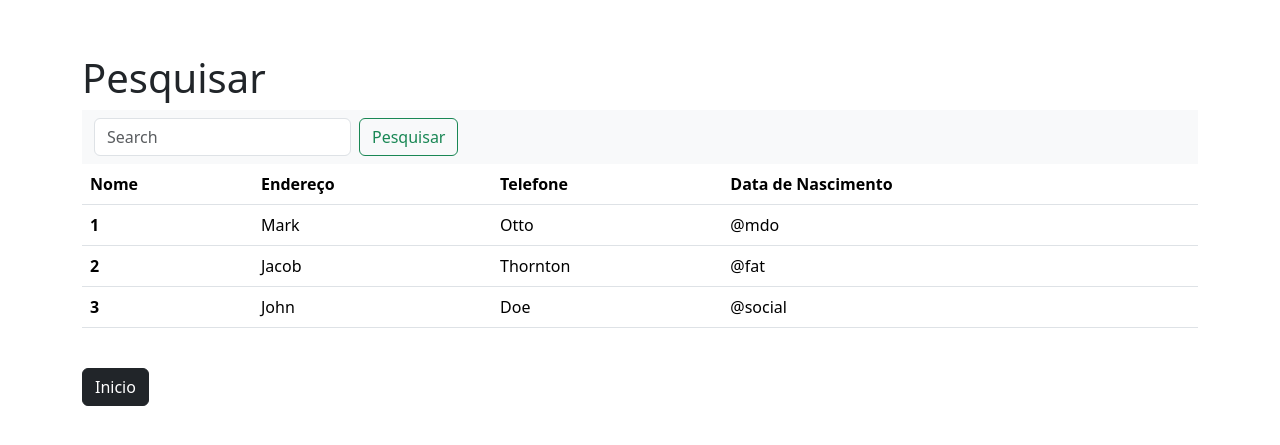
After one commit to camillelimade/Empresa, a PHP site: page /pesquisa.php in a window 1280 px wide. The commit adds this page. Shown: the top 445 px of the page. Run offline with PHP 8.4, Linux system fonts and the light colour scheme.

Commit message:
adição de funcionalidade de pesquisa (incompleta)

```diff
--- /dev/null
+++ b/treino/cad.css
@@ -0,0 +1,7 @@
+*{
+    margin: 0;
+    padding: 0;
+}
+#corpo1{
+    margin-top: 54px;
+}
--- a/treino/conexao.php
+++ b/treino/conexao.php
@@ -8,3 +8,9 @@
     if($conn->connect_error){
         die("Deu ruim ". $conn->connect_error);
     }
+    function mensagem($texto ,$tipo){
+        echo "<div class='alert alert-$tipo' role='alert'>
+                $texto
+            </div>";
+    }
+?>
--- /dev/null
+++ b/treino/pesquisa.php
@@ -0,0 +1,69 @@
+<!doctype html>
+<html lang="pt-br">
+
+<head>
+    <meta charset="utf-8">
+    <meta name="viewport" content="width=device-width, initial-scale=1">
+    <title>Pesquisar - Empresa</title>
+    <link rel="stylesheet" href="cad.css">
+    <link href="css/bootstrap.min.css" rel="stylesheet"
+        integrity="sha384-LN+7fdVzj6u52u30Kp6M/trliBMCMKTyK833zpbD+pXdCLuTusPj697FH4R/5mcr" crossorigin="anonymous">
+</head>
+
+<body>
+    <div class="container" id="corpo1">
+        <div class="row">
+            <div class="col">
+                <h1>Pesquisar</h1>
+                <nav class="navbar bg-body-tertiary">
+                    <div class="container-fluid">
+                        <form class="d-flex" role="search" action="pesquisa.php" method="POST">
+                            <input class="form-control me-2" type="search" placeholder="Search" aria-label="Search" />
+                            <button class="btn btn-outline-success" type="submit">Pesquisar</button>
+                        </form>
+                    </div>
+                </nav>
+                <div class="table-responsive">
+                    <table class="table">
+                        <thead>
+                            <tr>
+                                <th scope="col">Nome</th>
+                                <th scope="col">Endereço</th>
+                                <th scope="col">Telefone</th>
+                                <th scope="col">Data de Nascimento</th>
+                            </tr>
+                        </thead>
+                        <tbody>
+                            <tr>
+                                <th scope="row">1</th>
+                                <td>Mark</td>
+                                <td>Otto</td>
+                                <td>@mdo</td>
+                            </tr>
+                            <tr>
+                                <th scope="row">2</th>
+                                <td>Jacob</td>
+                                <td>Thornton</td>
+                                <td>@fat</td>
+                            </tr>
+                            <tr>
+                                <th scope="row">3</th>
+                                <td>John</td>
+                                <td>Doe</td>
+                                <td>@social</td>
+                            </tr>
+                        </tbody>
+                    </table>
+                </div>
+                <br>
+                <a href="home.php" class="btn btn-dark">Inicio</a>
+            </div>
+        </div>
+
+    </div>
+    <script src="js/bootstrap.bundle.min.js"
+        integrity="sha384-ndDqU0Gzau9qJ1lfW4pNLlhNTkCfHzAVBReH9diLvGRem5+R9g2FzA8ZGN954O5Q" crossorigin="anonymous">
+        </script>
+</body>
+
+</html>
```
Also changed, not shown: treino/cad.php (added, +51 -0 lines), treino/cad_script.php (+6 -5 lines), treino/home.php (added, +34 -0 lines).
